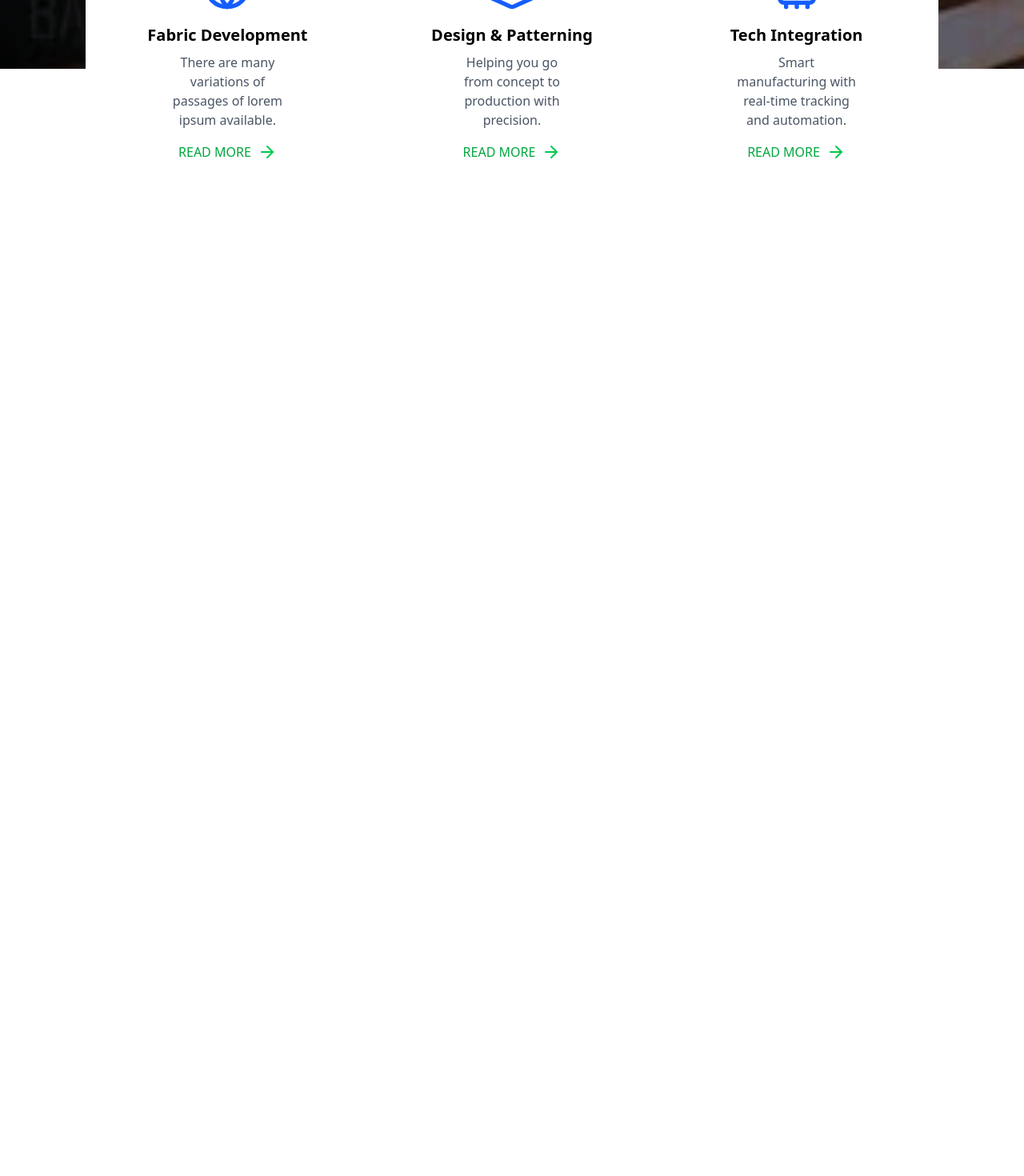
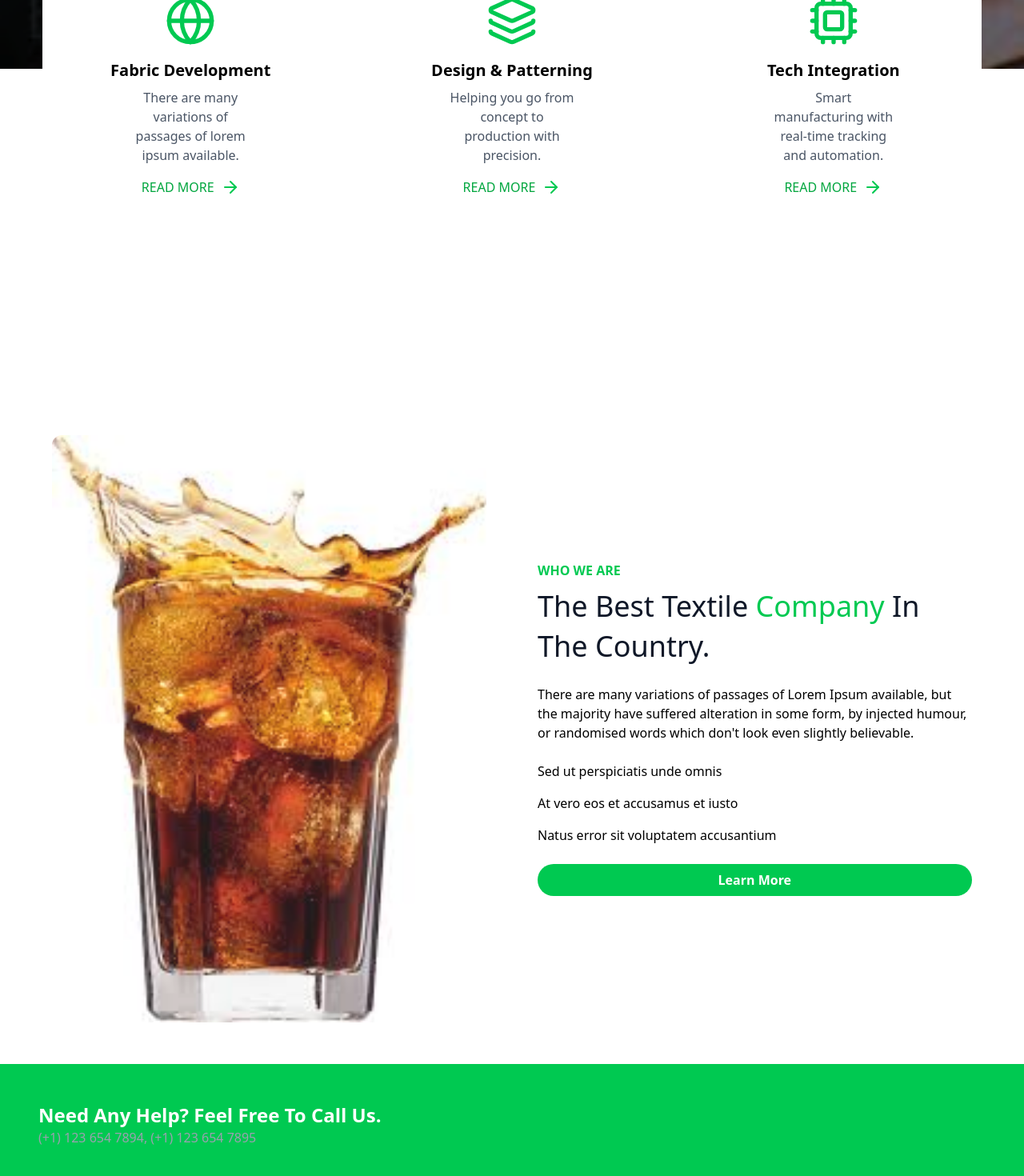
Before and after one commit to BetelTagesse/Kenean-Garment, a Next.js app: page / in a window 1280 px wide. Shown: the part 816-2286 px from the top of the page at 80% size. Before the commit the page ends 1220 px from the top, so only its background shows below. Built offline with nearby package versions, Linux system fonts and the light colour scheme.

Commit message:
services card done

```diff
--- a/app/page.js
+++ b/app/page.js
@@ -1,6 +1,8 @@
+import { NeedHelp } from "@/components/home/NeedHelp";
 import { ServicesCard } from "@/components/home/ServicesCard.jsx";
 import { ServicesSection } from "@/components/home/ServicesSection.jsx";
 import { SlidingImage } from "@/components/home/sliding_image.jsx";
+import { WhoWeAre } from "@/components/home/WhoWeAre";
 import TestIconPage from "@/components/TestIcon";
 import { Button } from "@/shared/button";
 
@@ -19,7 +21,8 @@ export default function Home() {
         </Button>
       </SlidingImage>
       <ServicesSection />
-      {/* <ServicesCard /> */}
+      <WhoWeAre />
+      <NeedHelp />
     </>
   );
 }
--- /dev/null
+++ b/src/components/home/NeedHelp.jsx
@@ -0,0 +1,10 @@
+export const NeedHelp = () => {
+  return (
+    <div className=" container bg-green-500 p-12">
+      <p className="text-white text-2xl font-bold ">
+        Need Any Help? Feel Free To Call Us.
+      </p>
+      <p className="text-gray-400">(+1) 123 654 7894, (+1) 123 654 7895</p>
+    </div>
+  );
+};
--- a/src/components/home/ServicesCard.jsx
+++ b/src/components/home/ServicesCard.jsx
@@ -14,7 +14,7 @@ export const ServicesCard = ({
       className={`w-1/2 flex flex-col items-center justify-center text-center p-6 group ${className}`}
     >
       {/* MyIcon that rotates once on hover */}
-      <MyIcon className="w-16 h-16 text-blue-600 dark:text-blue-400 mb-4 animate-rotate-once" />
+      <MyIcon className="w-16 h-16 text-green-500  mb-4 animate-rotate-once" />
 
       <h2 className="text-xl font-semibold mb-2">{title}</h2>
 
--- a/src/components/home/ServicesSection.jsx
+++ b/src/components/home/ServicesSection.jsx
@@ -3,7 +3,11 @@ import { ServicesCard } from "./ServicesCard";
 
 export const ServicesSection = () => {
   return (
-    <div className="container w-5/6 mx-auto bg-white flex  justify-around relative z-50 transform -translate-y-40">
+    <div
+      className="container mx-auto w-11/12 bg-white border-4 border-white
+      flex flex-col md:flex-row md:justify-around items-center gap-10
+      relative z-40 transform -translate-y-40 py-10"
+    >
       <ServicesCard
         MyIcon={Globe}
         title="Fabric Development"
--- /dev/null
+++ b/src/components/home/WhoWeAre.jsx
@@ -0,0 +1,41 @@
+import Image from "next/image";
+import logo from "../../images/cola.png";
+import { Button } from "@/shared/Button";
+
+export const WhoWeAre = () => {
+  return (
+    <div className="flex flex-col md:flex-row justify-around w-11/12 mx-auto py-10 items-center gap-10">
+      <Image
+        src={logo}
+        alt="image of a garment worker"
+        className="w-full md:w-1/2 rounded-3xl opacity-90 p-3 z-30 object-cover"
+      />
+
+      <div className="flex flex-col justify-evenly px-3 w-full md:w-1/2 py-3">
+        <div className="flex flex-col items-start">
+          <p className="text-green-500 pb-2 font-bold">WHO WE ARE</p>
+          <p className="text-gray-900 text-3xl md:text-4xl capitalize leading-snug">
+            The Best Textile <span className="text-green-500">Company</span> In{" "}
+            <br className="hidden md:block" />
+            The Country.
+          </p>
+
+          <p className="pt-6 text-sm md:text-base">
+            There are many variations of passages of Lorem Ipsum available, but
+            the majority have suffered alteration in some form, by injected
+            humour, or randomised words which don't look even slightly
+            believable.
+          </p>
+
+          <p className="pt-6">Sed ut perspiciatis unde omnis</p>
+          <p className="pt-4">At vero eos et accusamus et iusto</p>
+          <p className="pt-4">Natus error sit voluptatem accusantium</p>
+        </div>
+
+        <Button className="mt-6 bg-green-500 text-white font-semibold py-2 px-6 rounded-full hover:cursor-pointer">
+          Learn More
+        </Button>
+      </div>
+    </div>
+  );
+};
--- a/src/shared/Button.jsx
+++ b/src/shared/Button.jsx
@@ -1,7 +1,7 @@
 export const Button = ({ children, className }) => {
   return (
     <button
-      className={` bg-[#061539] text-white py-2 px-4 hover:bg-blue-950 rounded-full ${className}`}
+      className={` bg-[#061539] text-white py-2  hover:from-bg-blue-950 rounded-full ${className}`}
     >
       {children}
     </button>
```
